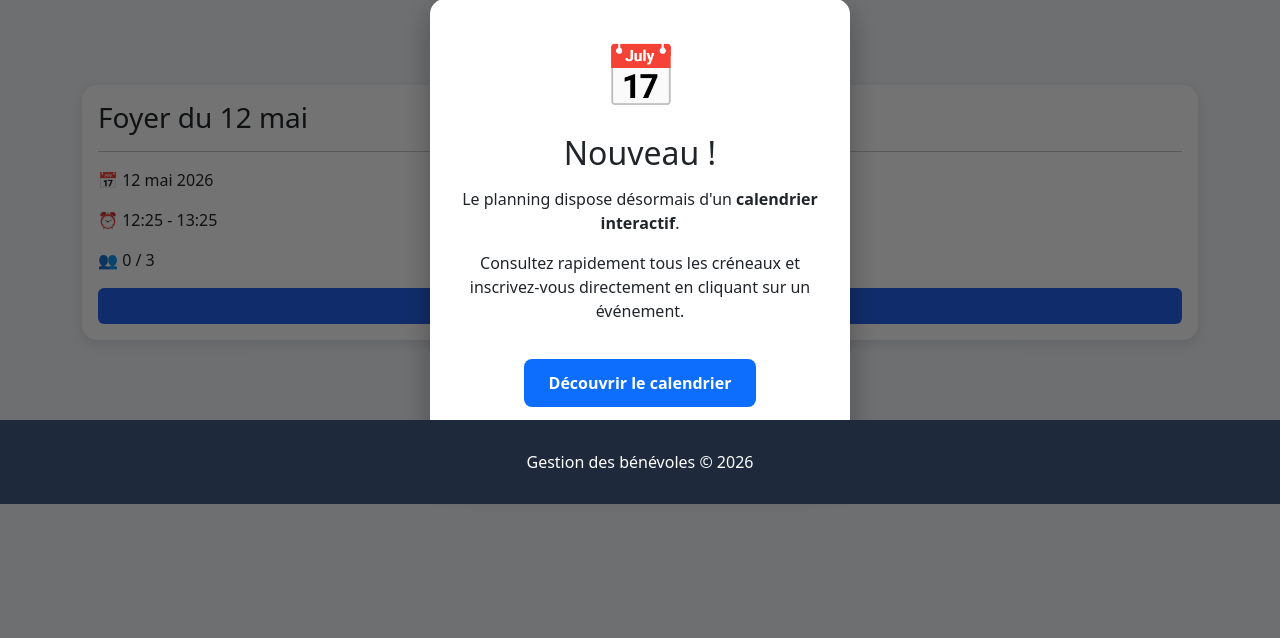
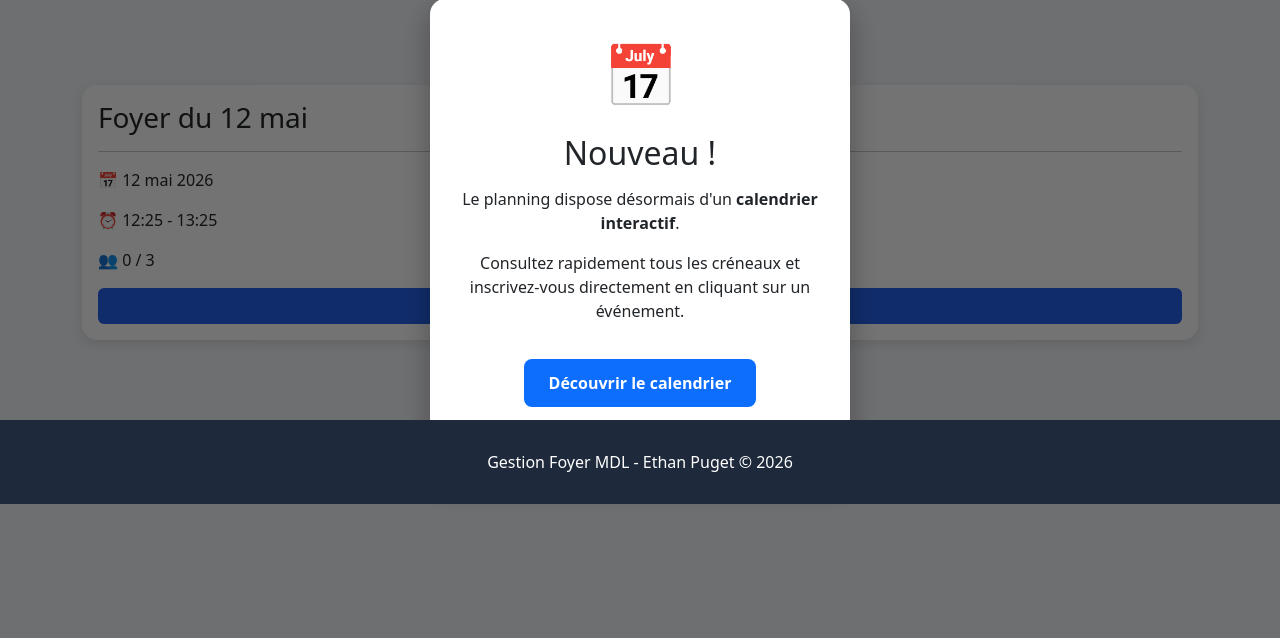
Before and after one commit to steveyetijeux/planning-benevoles, a Django app: page / in a window 1280 px wide. Shown: the part 162-800 px from the top of the page. Run offline with Django 5.2, Linux system fonts and the light colour scheme; data comes from the database, SQL or seed files in the repository; data that the repository does not hold is empty.

Commit message:
MAJ Copyright

```diff
--- a/planning/templates/planning/base.html
+++ b/planning/templates/planning/base.html
@@ -178,7 +178,7 @@
 
     <footer>
 
-        Gestion des bénévoles © 2026
+        Gestion Foyer MDL - Ethan Puget © 2026
 
     </footer>
 
```
